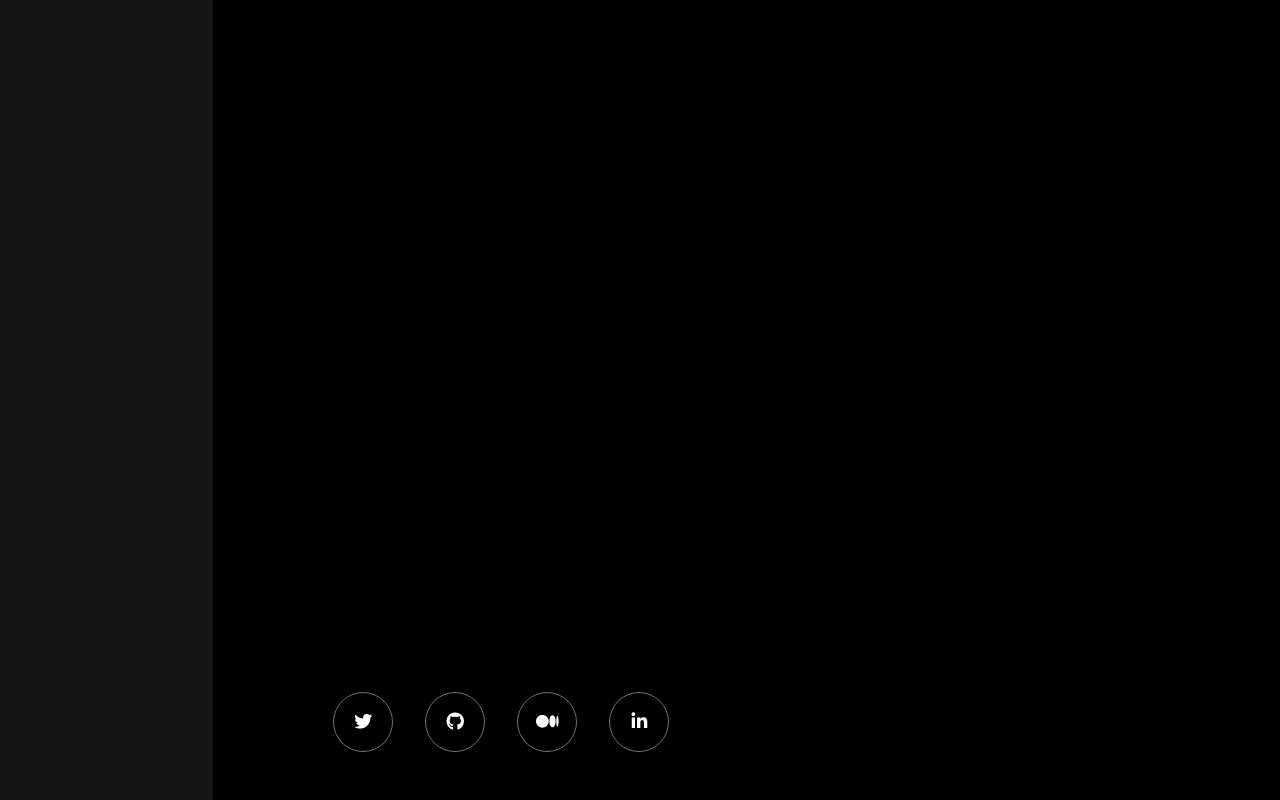
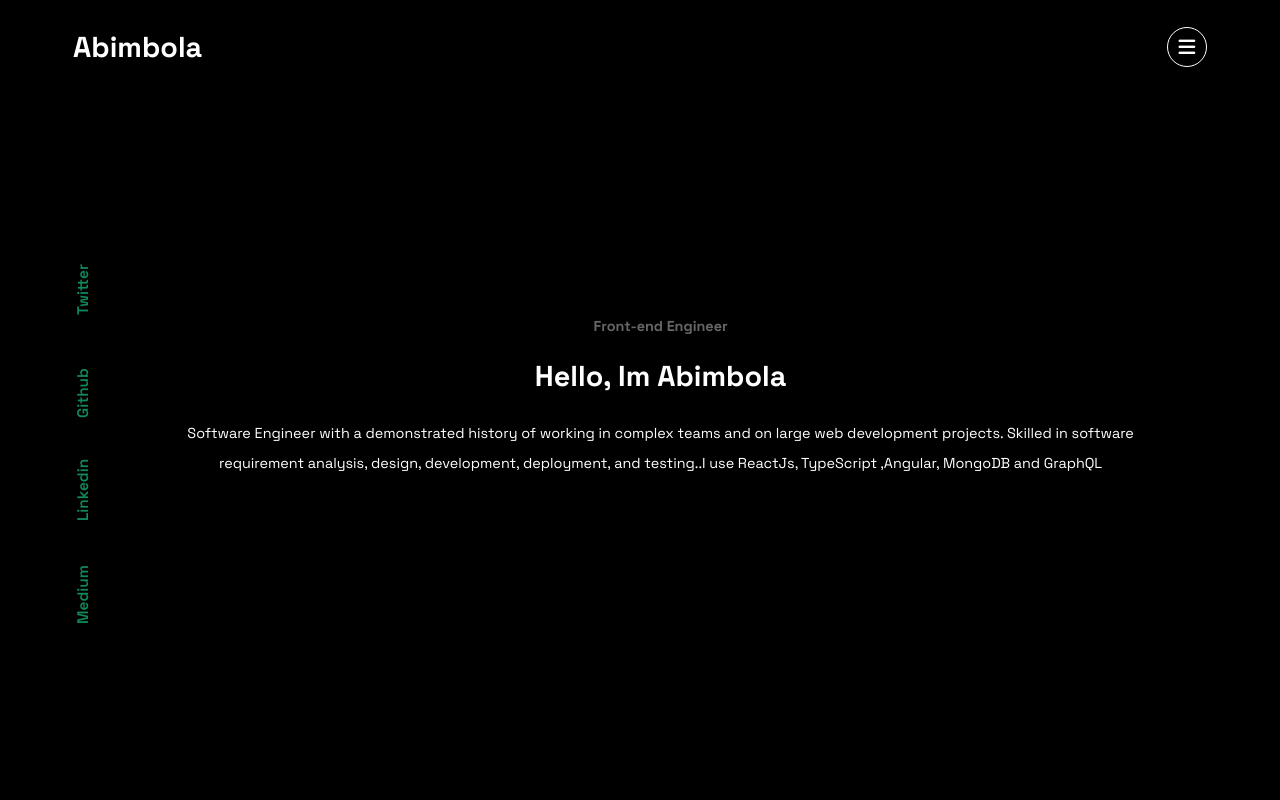
Before and after one commit to bimbowande/portfolio_me, a Next.js app: page / in a window 1280 px wide. Built offline with nearby package versions, Linux system fonts and the light colour scheme; some icons are missing.

Commit message:
update commit

```diff
--- a/components/Layout/Layout.tsx
+++ b/components/Layout/Layout.tsx
@@ -1,5 +1,5 @@
 import React, { ReactElement, useState} from 'react'
-import { LayoutContainer } from '../../styles';
+import { LayoutContainer, LayoutContent } from '../../styles';
 import { MetaHead } from '../MetaHead';
 import { Navbar } from '../Navbar/Navbar';
 import {Manifest} from '../../pages/api/manifest'
@@ -13,7 +13,7 @@ export interface LayoutProps {
 
 export const Layout : React.FC<LayoutProps> = LayoutProps => {
 
-  const [menu, changeMenu] = useState<boolean>(true);
+  const [menu, changeMenu] = useState<boolean>(false);
 
   const toggleMenu = () => changeMenu(!menu)
 
@@ -23,9 +23,11 @@ export const Layout : React.FC<LayoutProps> = LayoutProps => {
      <MetaHead/>
      <>
       <LayoutContainer>
+        <LayoutContent>
          { menu && <Menu switchMenu = {toggleMenu}/>}
           <Navbar switchMenu={toggleMenu} title={Manifest?.personalInfo?.name}/>
           {LayoutProps?.children}
+          </LayoutContent>
       </LayoutContainer>
      </>
    </>
--- a/components/Menu/Menu.tsx
+++ b/components/Menu/Menu.tsx
@@ -3,7 +3,7 @@ import { HeaderText } from '../../styles/Fonts'
 import { SocialMediaMobile } from '../SocialMedia/SocialMediaMobile'
 import { MenuDivisionOne, MenuDivisionTwo, MenuIcon, MenuLink, MenuLinkAdd, MenuLinkText, MenuNavBody, MenuNavHeading, MenuSocialLink, MenuStyle, NavClose, SectionOne, SectionTwo, SocialLinkContainer } from './Style';
 import { pageLinks,Manifest } from '../../pages/api/manifest';
-import { pageLink } from '../../pages/api/interface';
+import { pageLink,socialLinksI } from '../../pages/api/interface';
 
 export interface MenuProps {
     switchMenu: () => void
@@ -31,26 +31,15 @@ export const Menu: React.FC<MenuProps> = (MenuProps) => {
 
                </MenuNavBody>
                <MenuSocialLink>
-                  <SocialLinkContainer>
-                    <MenuLinkAdd href={Manifest?.socialLinks?.tw}>
-                      <MenuIcon className='fa-brands fa-twitter desktop_icons'></MenuIcon>
+
+                    {Manifest?.socialLinks.map((LinkObj:socialLinksI,index:number)=>
+                      <SocialLinkContainer key={index}>
+                      <MenuLinkAdd href={LinkObj?.link}>
+                      <MenuIcon className={`fa-brands ${LinkObj?.class} desktop_icons`}></MenuIcon>
                     </MenuLinkAdd>
-                  </SocialLinkContainer>
-                  <SocialLinkContainer>
-                    <MenuLinkAdd href={Manifest?.socialLinks?.github}>
-                      <MenuIcon className='fa-brands fa-github  desktop_icons'></MenuIcon>
-                    </MenuLinkAdd>
-                  </SocialLinkContainer>
-                  <SocialLinkContainer>
-                    <MenuLinkAdd className={Manifest?.socialLinks?.medium}>
-                      <MenuIcon className='fa-brands fa-medium desktop_icons'></MenuIcon>
-                    </MenuLinkAdd>
-                  </SocialLinkContainer>
-                  <SocialLinkContainer>
-                    <MenuLinkAdd className={Manifest?.socialLinks?.in}>
-                      <MenuIcon className='fa-brands fa-linkedin-in desktop_icons'></MenuIcon>
-                    </MenuLinkAdd>
-                  </SocialLinkContainer>
+                    </SocialLinkContainer>
+                    )}
+
                </MenuSocialLink>
             </SectionOne>
             <SectionTwo>
--- a/components/Menu/Style.tsx
+++ b/components/Menu/Style.tsx
@@ -1,4 +1,5 @@
 import styled from "styled-components";
+import { devices } from "../../styles/Media/devices";
 import { colorvar } from "../../styles/variables";
 
 export const MenuStyle = styled.div`
@@ -11,12 +12,15 @@ export const MenuStyle = styled.div`
     overflow:hidden;
     background-color:#000;
     z-index:8656789;
-
 `
 
 export const MenuDivisionOne = styled.div`
     flex:1;
     background-color: ${colorvar?.lighterGrey};
+
+    @media ${devices?.mobile}{
+        display:none
+    }
 
 `
 
@@ -24,6 +28,9 @@ export const MenuDivisionTwo = styled.div`
     flex:5;
     display:flex;
     justify-content: space-between;
+    @media ${devices?.mobile}{
+        flex-direction:column-reverse;
+    }
 
 `
 
@@ -31,17 +38,34 @@ export const SectionOne = styled.div `
     padding:20px;
     padding-left: 120px;
     padding-top:60px;
+
+    @media ${devices?.mobile}{
+        padding:0;
+        flex:10;
+    }
 `
 
 export const SectionTwo = styled.div`
     padding:20px;
     padding-top:60px;
+
+    @media ${devices?.mobile}{
+        text-align:right;
+        padding-top:30px;
+    }
 `
 
-export const MenuNavHeading = styled.div``
+export const MenuNavHeading = styled.div`
+    @media ${devices?.mobile}{
+        text-align:center;
+    }
+`
 
 export const MenuNavBody = styled.div`
-    margin-top:150px
+    margin-top:150px;
+    @media ${devices?.mobile}{
+        text-align:center;
+    }
 `
 
 export const MenuLinkText = styled.div`
@@ -52,6 +76,11 @@ export const MenuLink = styled.a`
     text-transform:capitalize;
     font-size:2.0rem;
     font-weight:800;
+
+    @media ${devices?.mobile}{
+        font-size:1.4rem;
+        text-align:center;
+    }
 
 `
 
@@ -70,18 +99,21 @@ export const MenuLinkAdd = styled.a`
     justify-content:center;
     border-radius:50px;
     cursor:pointer;
-    t
 
     &:hover{
         background:rgba(233,233,233,.2);
     }
 `
+
 export const MenuSocialLink = styled.div`
     width:300px;
     display:flex;
     height:300px;
     gap:2rem;
 
+    @media ${devices?.mobile}{
+        display:none
+    }
 `
 
 export const SocialLinkContainer = styled.div`
@@ -92,6 +124,11 @@ export const SocialLinkContainer = styled.div`
 `
 
 export const NavClose = styled.i`
-font-size:1.5rem
+    font-size:2.3rem;
+    cursor:pointer;
+    color:${colorvar?.greenColor};
 
+    @media ${devices?.mobile}{
+        font-size:1.8rem
+    }
 `
--- a/components/SocialMedia/SocialMediaDesktop.tsx
+++ b/components/SocialMedia/SocialMediaDesktop.tsx
@@ -1,22 +1,17 @@
 import React from 'react'
 import { SocialContainer, SocialMediaLink, SocialText } from './styles';
+import { socialLinksI } from '../../pages/api/interface';
 import { Manifest } from '../../pages/api/manifest';
 
 export const SocialMediaDesktop = () => {
   return (
-    <SocialContainer >
-        <SocialMediaLink>
-            <SocialText href={Manifest?.socialLinks?.tw}>Twitter</SocialText>
-        </SocialMediaLink>
-        <SocialMediaLink>
-            <SocialText href={Manifest?.socialLinks?.in}>Linkedin</SocialText>
-        </SocialMediaLink>
-        <SocialMediaLink>
-            <SocialText href={Manifest?.socialLinks?.medium}>Medium</SocialText>
-        </SocialMediaLink>
-        <SocialMediaLink>
-            <SocialText href={Manifest?.socialLinks?.github}>Github</SocialText>
-        </SocialMediaLink>
+    <SocialContainer>
+        {Manifest?.socialLinks.map((linkObj:socialLinksI, index:number)=>
+            <SocialMediaLink key={index}>
+                <SocialText href={linkObj?.link}>{linkObj?.name}</SocialText>
+            </SocialMediaLink>
+        )}
+
     </SocialContainer>
 
   )
--- a/components/SocialMedia/SocialMediaMobile.tsx
+++ b/components/SocialMedia/SocialMediaMobile.tsx
@@ -1,30 +1,20 @@
 import React from 'react'
-import { Manifest } from '../../pages/api/manifest'
+import { Manifest } from '../../pages/api/manifest';
+import { socialLinksI } from '../../pages/api/interface';
 import { Icon, SocialMediaLink, SocialMobile, SocialText } from './styles'
 
 export const SocialMediaMobile = () => {
   return (
     <SocialMobile>
-       <SocialMediaLink>
-            <SocialText href={Manifest?.socialLinks?.github}>
-            <Icon className="fa-brands fa-github media_icons"></Icon>
+        {
+          Manifest?.socialLinks.map((linkObj:socialLinksI, index:number)=>
+          <SocialMediaLink key={index}>
+            <SocialText href={linkObj?.link}>
+              <Icon className={`fa-brands ${linkObj?.class} media_icons`}></Icon>
             </SocialText>
-        </SocialMediaLink>
-        <SocialMediaLink>
-            <SocialText href={Manifest?.socialLinks?.tw}>
-             <Icon className="fa-brands fa-twitter media_icons"></Icon>
-            </SocialText>
-        </SocialMediaLink>
-        <SocialMediaLink>
-            <SocialText href={Manifest?.socialLinks?.in}>
-                <Icon className="fa-brands fa-linkedin-in media_icons"></Icon>
-            </SocialText>
-        </SocialMediaLink>
-        <SocialMediaLink>
-            <SocialText href={Manifest?.socialLinks?.medium}>
-                <Icon className="fa-brands fa-medium media_icons"></Icon>
-            </SocialText>
-        </SocialMediaLink>
+          </SocialMediaLink>
+          )
+        }
     </SocialMobile>
   )
 }
--- a/components/SocialMedia/styles.tsx
+++ b/components/SocialMedia/styles.tsx
@@ -24,10 +24,11 @@ export const SocialMediaLink = styled.div`
 export const SocialText = styled.a`
   transform: matrix(0, -1, 1, 0, 0, 0);
   transform-origin: 0 0;
-  font-weight:100;
+  font-weight:600;
   font-size:.96rem;
   color: ${colorvar?.linkColor};
   position:absolute;
+  text-transform:capitalize;
 
   &:hover{
     font-weight: 700;
--- a/pages/api/interface.tsx
+++ b/pages/api/interface.tsx
@@ -17,10 +17,9 @@ export interface coreTechnologiesI{
 
 
 export  interface socialLinksI{
-    tw:string,
-    in:string,
-    medium:string,
-    github:string,
+    name:string,
+    link:string,
+    class:string,
 
 }
 
@@ -28,10 +27,10 @@ export type ManifestType = {
     personalInfo: personalInterfaceI,
     projects : [],
     coreTechnologies: coreTechnologiesI,
-    otherTechnologies: [string],
+    otherTechnologies: Array<string>,
     experiences: [],
     resume:[],
-    socialLinks: socialLinksI
+    socialLinks: Array<socialLinksI>
 }
 
 
--- a/pages/api/manifest.tsx
+++ b/pages/api/manifest.tsx
@@ -5,7 +5,7 @@
 export const Manifest : ManifestType = {
 
     personalInfo:{
-        name:'bimbo',
+        name:'Abimbola',
         summary:"Software Engineer with a demonstrated history of working in complex teams and on large web development projects. Skilled in software requirement analysis, design, development, deployment, and testing..I use ReactJs, TypeScript ,Angular, MongoDB and GraphQL",
         title:'Front-end Engineer'
     },
@@ -19,12 +19,29 @@ export const Manifest : ManifestType = {
 
     resume:[],
 
-    socialLinks:{
-        tw:'https://twitter.com/bimbowande',
-        in:'https://www.linkedin.com/in/bimbowande/',
-        medium:"https://medium.com/@bimbowande",
-        github:'https://github.com/bimbowande',
-    }
+    socialLinks:[
+        {
+            name:'twitter',
+            link:'https://twitter.com/bimbowande',
+            class:'fa-twitter '
+        },
+        {
+            name:'github',
+            link:'https://github.com/bimbowande/',
+            class:'fa-github '
+        },
+        {
+            name:'Linkedin',
+            link:"https://www.linkedin.com/in/bimbowande/",
+            class:'fa-linkedin-in '
+        },
+        {
+            name:'Medium',
+            link:'https://medium.com/@bimbowande',
+            class:'fa-medium'
+        }
+    ]
+
 }
 
 
--- a/styles/globals.scss
+++ b/styles/globals.scss
@@ -1,10 +1,8 @@
 html,
 body {
-  padding: 0;
-  margin: 0;
-  font-family: -apple-system, BlinkMacSystemFont, Segoe UI, Roboto, Oxygen,
-    Ubuntu, Cantarell, Fira Sans, Droid Sans, Helvetica Neue, sans-serif;
     box-sizing: border-box;
+    margin: 0;
+    padding:0;
 }
 body{
   font-family: 'Space Grotesk', sans-serif
@@ -19,16 +17,12 @@ a {
   box-sizing: border-box;
 }
 
-@media (prefers-color-scheme: dark) {
-  html {
-    color-scheme: dark;
-  }
-  body {
-    color: white;
-    background: black;
-  }
+html,body{
+  width:100%;
+  height:100%;
 }
 
 #__next{
-  height: 100vh;
+  height: 100%;
+  width: 100%;
 }
--- a/styles/index.tsx
+++ b/styles/index.tsx
@@ -10,8 +10,8 @@ export interface ContainerI{
 }
 
 export const LayoutContainer = styled.div<LayoutContainerProp>`
-  width: 90%;
-  margin: 0 auto;
+  width: 100%;
+  color:#fff;
   height:100%;
   padding: 10px;
   background-color: #000;
@@ -29,3 +29,8 @@ export const SectionContainer =  styled.section`
  width: 100%;
  display:flex;
 `
+
+export const LayoutContent =  styled.div`
+  width:90%;
+  margin: 0 auto;
+`
```
